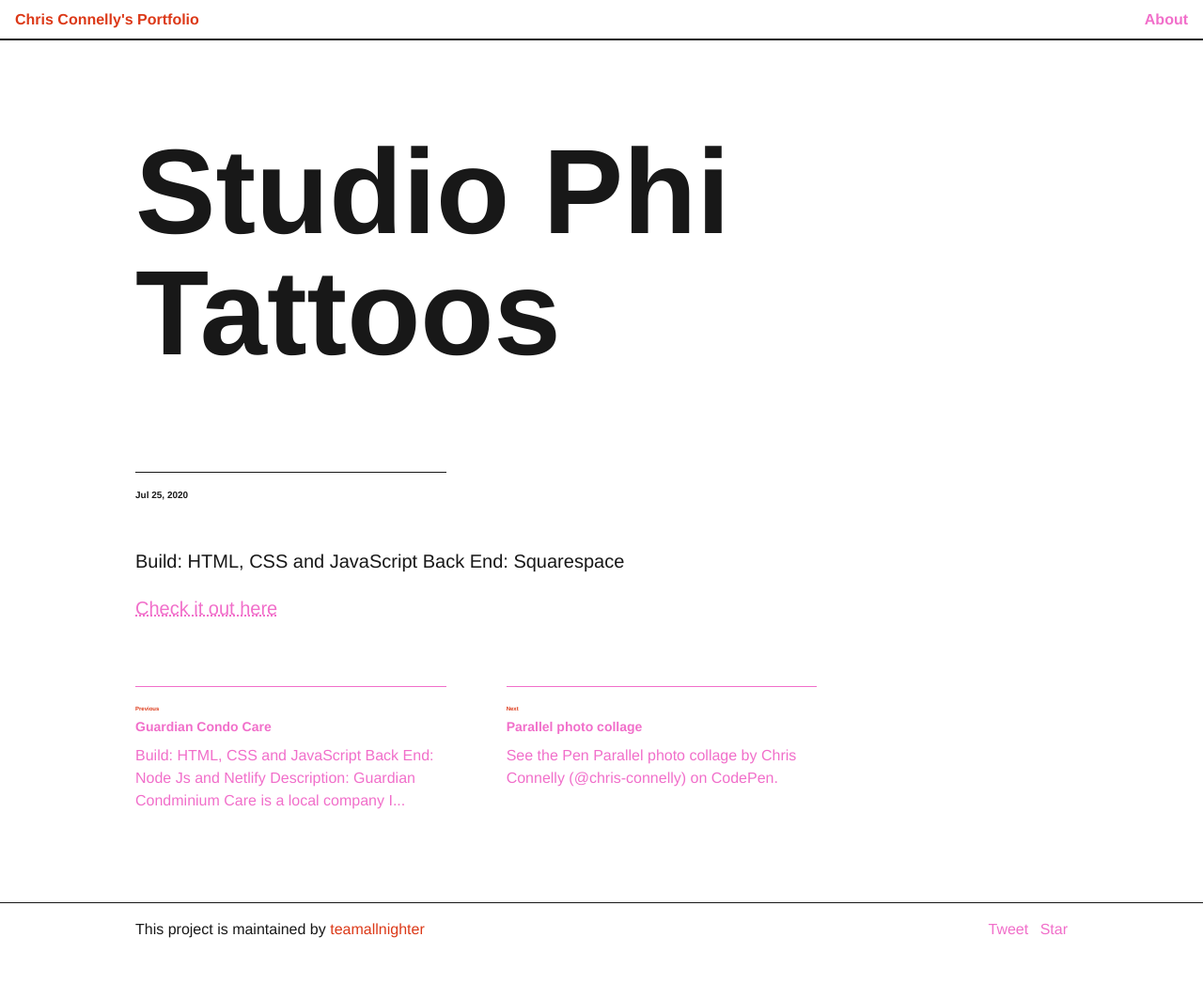
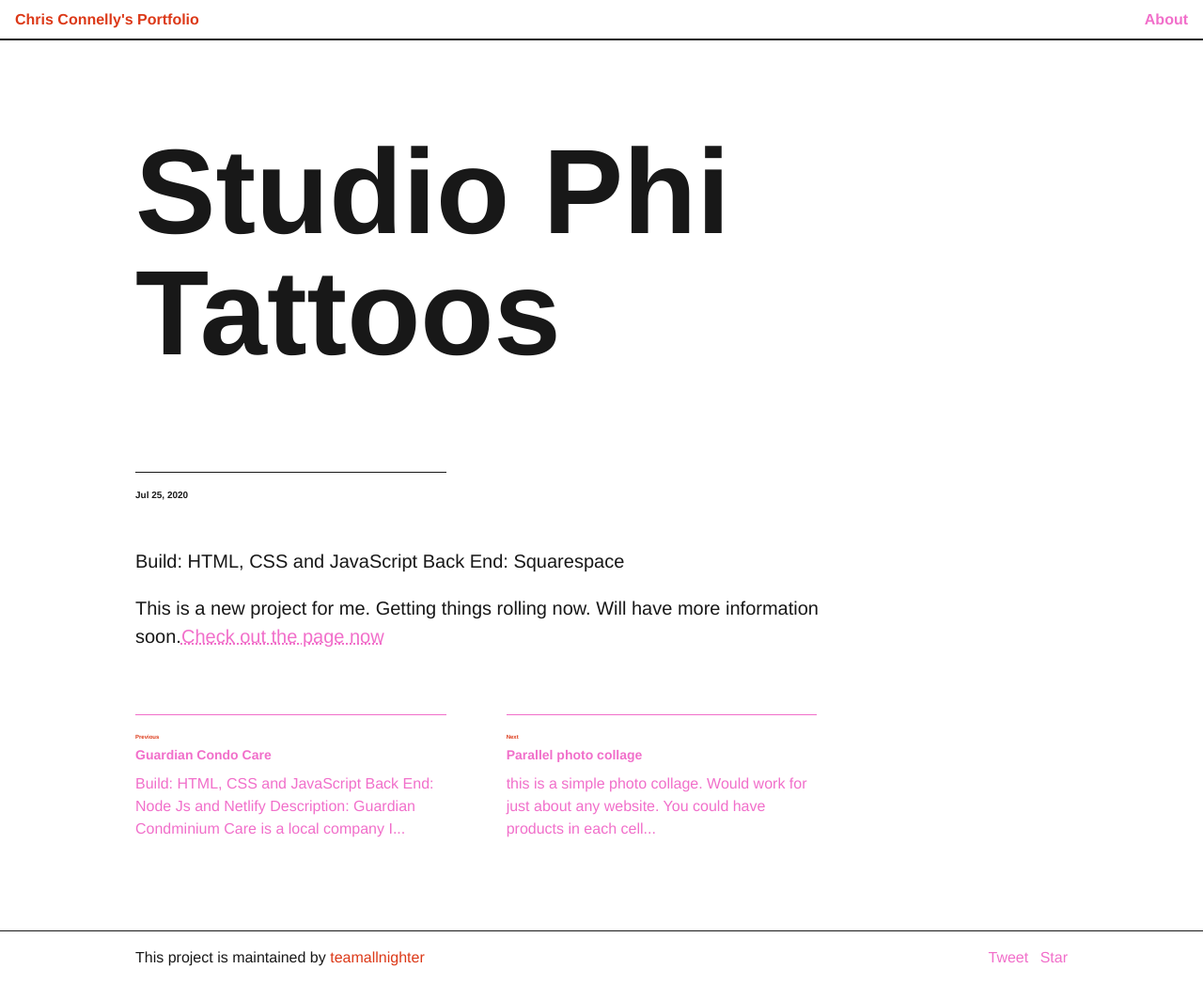
Before and after one commit to teamallnighter/portfolio, a Jekyll site: the page built from _posts/2020-07-25-studiophi.md, in a window 1280 px wide. Shown: the whole page at 94% size. Built offline with Jekyll 4.4.1, drawn with Linux system fonts in a browser that asks for light colours; comment, search, counter and statistics services are not loaded; before the commit the page ends 1017 px from its top, so only the background shows below that.

Commit message:
Fixing posts

```diff
--- a/_posts/2020-07-25-studiophi.md
+++ b/_posts/2020-07-25-studiophi.md
@@ -8,4 +8,4 @@ categories: Websites
 Build: HTML, CSS and JavaScript
 Back End: Squarespace
 
-<a href="https://studiophitattoos.com/" target="_blank">Check it out here</a>
+This is a new project for me. Getting things rolling now. Will have more information soon.<a href="https://studiophitattoos.com/" target="_blank">Check out the page now</a>
--- a/_posts/2020-07-28-parallel-photo-collage.md
+++ b/_posts/2020-07-28-parallel-photo-collage.md
@@ -4,6 +4,7 @@ title:  "Parallel photo collage"
 date:   2020-07-28
 categories: Websites
 ---
+this is a simple photo collage. Would work for just about any website. You could have products in each cell and more information when you click on them.
 
 <p class="codepen" data-height="500" data-theme-id="dark" data-default-tab="css,result" data-user="chris-connelly" data-slug-hash="YzwvpGG" style="height: 500px; box-sizing: border-box; display: flex; align-items: center; justify-content: center; border: 2px solid; margin: 1em 0; padding: 1em;" data-pen-title="Parallel photo  collage">
   <span>See the Pen <a href="https://codepen.io/chris-connelly/pen/YzwvpGG">
```
Also changed, not shown: _posts/2020-07-30-timeline.md (+2 -1 lines).
